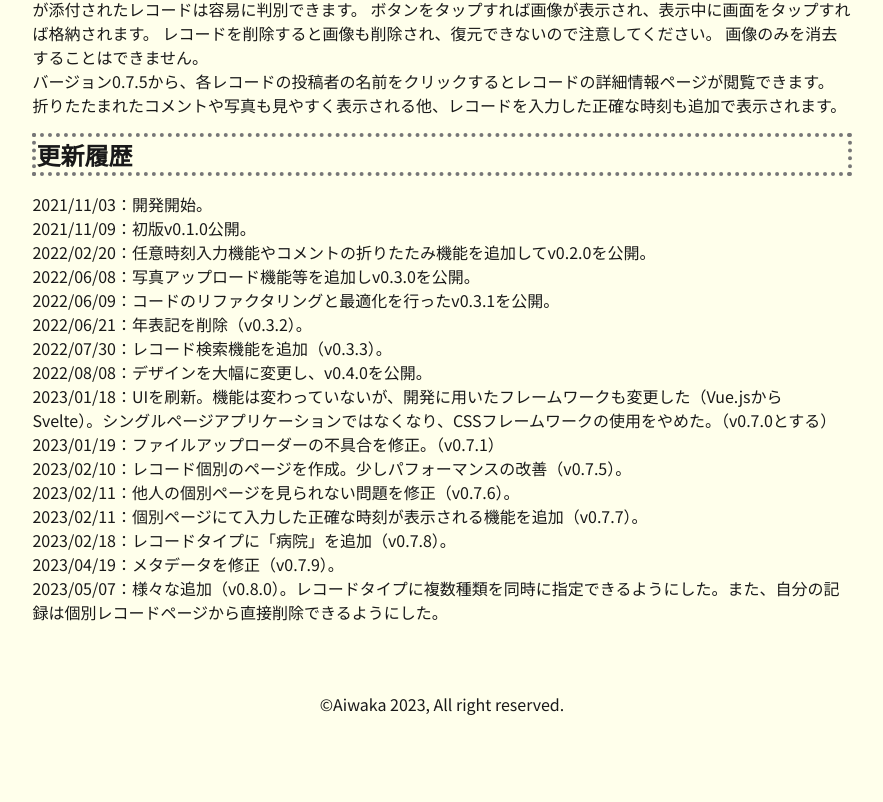
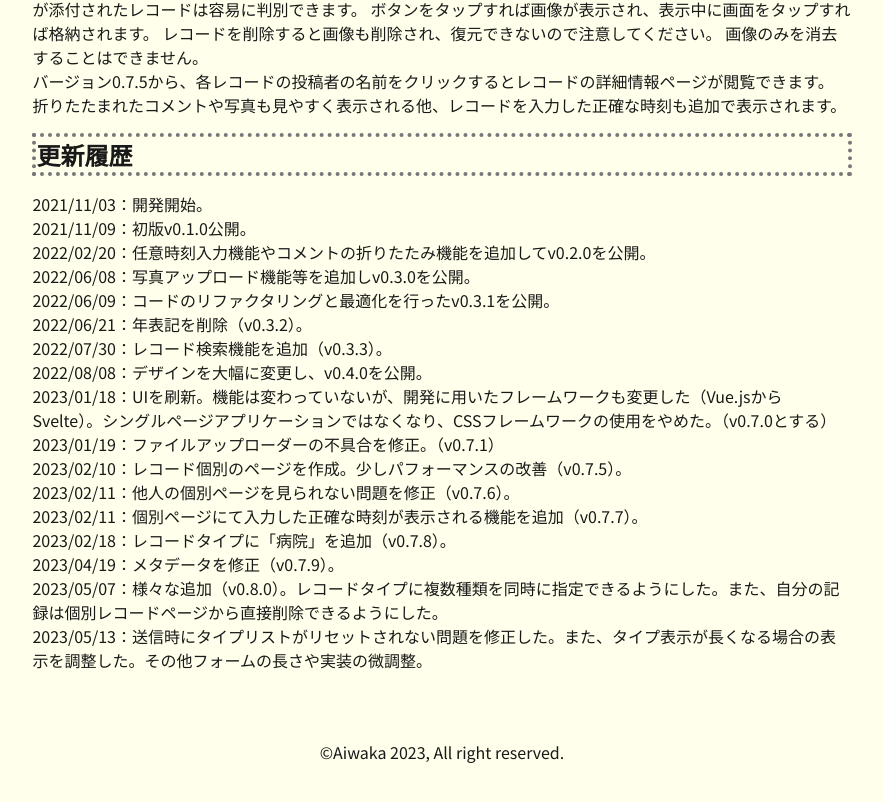
Before and after one commit to aiwaka/tako_board_new, a SvelteKit app: page /about in a window 1280 px wide. Shown: the part 749-1551 px from the top of the page, without its empty margins (198-1081 px from the left). Before the commit the page ends 1517 px from the top, so only its background shows below. Built offline with nearby package versions, Linux system fonts and the light colour scheme.

Commit message:
update version

```diff
--- a/src/routes/+page.svelte
+++ b/src/routes/+page.svelte
@@ -4,7 +4,7 @@
 
 <div class="home">
   <h1>Tako Board</h1>
-  <div class="version">Ver 0.8.0</div>
+  <div class="version">Ver 0.8.1</div>
   <p>ちゃこちゃんのお世話管理アプリ</p>
   <img alt="tako" src={`${base}/img/tako.png`} />
 </div>
--- a/src/routes/about/+page.svelte
+++ b/src/routes/about/+page.svelte
@@ -63,6 +63,9 @@
   <p>
     2023/05/07：様々な追加（v0.8.0）。レコードタイプに複数種類を同時に指定できるようにした。また、自分の記録は個別レコードページから直接削除できるようにした。
   </p>
+  <p>
+    2023/05/13：送信時にタイプリストがリセットされない問題を修正した。また、タイプ表示が長くなる場合の表示を調整した。その他フォームの長さや実装の微調整。
+  </p>
 </div>
 
 <style>
```
Also changed, not shown: 1 other file (tests, documents, lock files or other folders).
